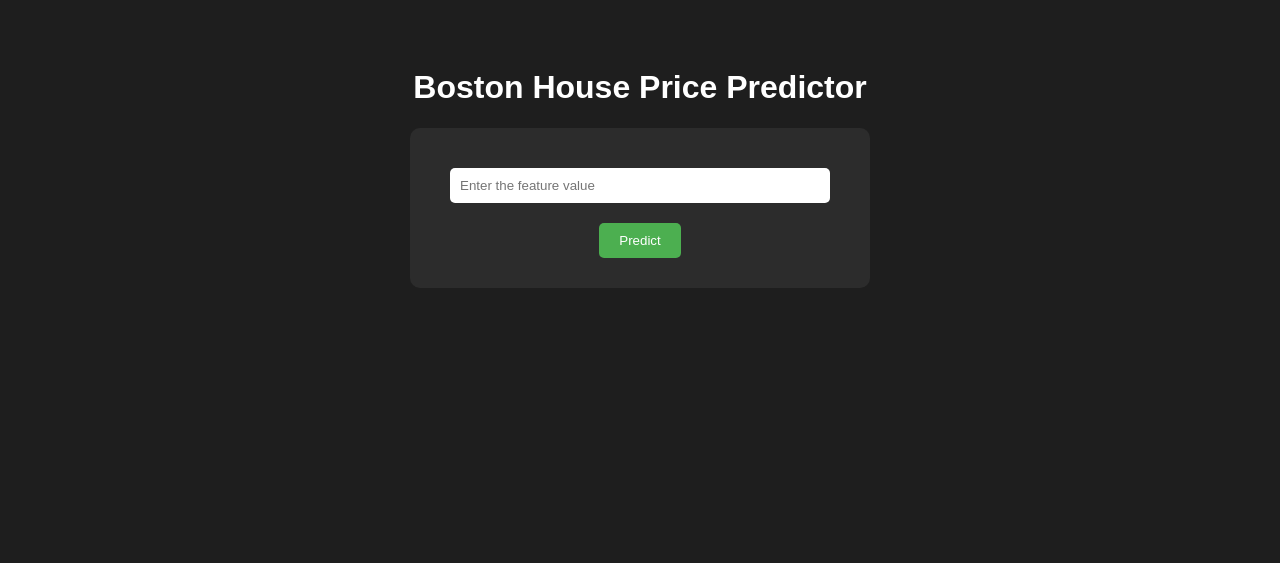
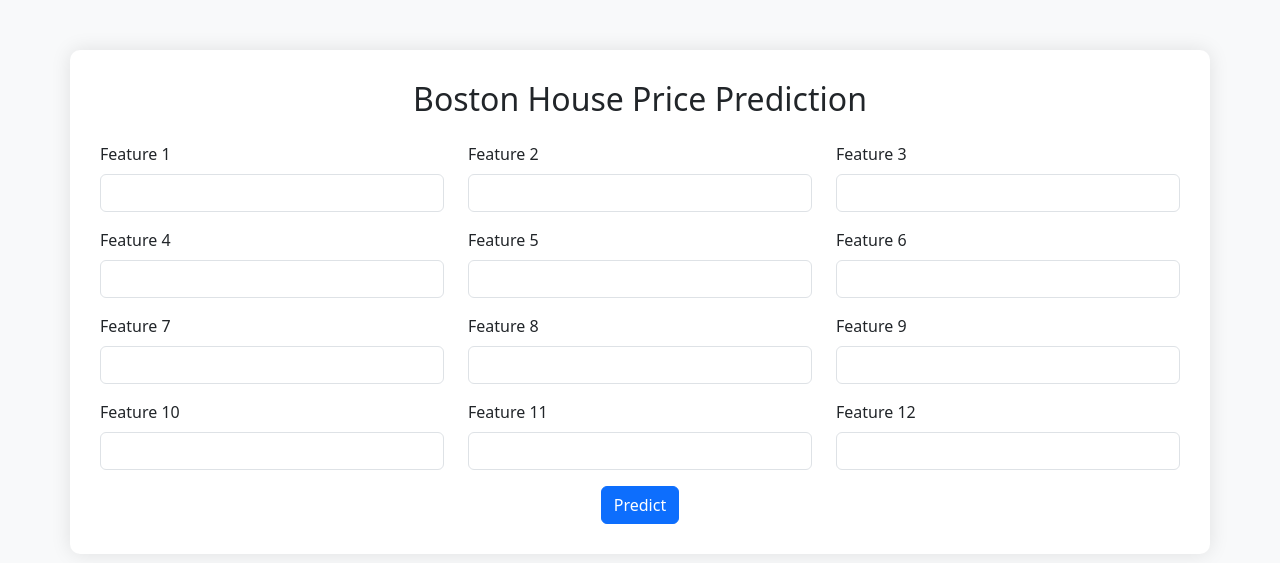
Before and after one commit to Dain-123/BOSTON, a Flask app: page / in a window 1280 px wide. Shown: the top 563 px of the page. Run offline with Flask 3, Linux system fonts and the light colour scheme; parts of the project's set-up code (start-up, migrations or seed data) failed here and were passed over.

Commit message:
Update index.html

```diff
--- a/templates/index.html
+++ b/templates/index.html
@@ -3,60 +3,49 @@
 <head>
     <meta charset="UTF-8">
     <title>Boston House Price Predictor</title>
+    <meta name="viewport" content="width=device-width, initial-scale=1">
+    <!-- Bootstrap CSS -->
+    <link href="https://cdn.jsdelivr.net/npm/bootstrap@5.3.0/dist/css/bootstrap.min.css" rel="stylesheet">
     <style>
         body {
-            background-color: #1e1e1e;
-            color: white;
-            font-family: Arial, sans-serif;
-            text-align: center;
-            padding-top: 40px;
+            background-color: #f8f9fa;
         }
         .container {
-            background-color: #2c2c2c;
+            margin-top: 50px;
+            background-color: white;
             padding: 30px;
             border-radius: 10px;
-            width: 90%;
-            max-width: 400px;
-            margin: auto;
-        }
-        input[type="text"] {
-            width: 90%;
-            padding: 10px;
-            margin: 10px 0;
-            border-radius: 5px;
-            border: none;
-        }
-        button {
-            padding: 10px 20px;
-            background-color: #4CAF50;
-            color: white;
-            border: none;
-            border-radius: 5px;
-            cursor: pointer;
-            margin-top: 10px;
-        }
-        button:hover {
-            background-color: #45a049;
+            box-shadow: 0 0 20px rgba(0,0,0,0.1);
         }
         .prediction {
             margin-top: 20px;
             font-size: 20px;
-            color: #00ffcc;
+            color: #28a745;
         }
     </style>
 </head>
 <body>
-    <h1>Boston House Price Predictor</h1>
-    <div class="container">
-        <form action="/predict" method="POST">
-            <input type="text" name="feature" placeholder="Enter the feature value" required>
-            <br>
-            <button type="submit">Predict</button>
-        </form>
 
-        {% if prediction_text %}
-            <div class="prediction">{{ prediction_text }}</div>
-        {% endif %}
-    </div>
+<div class="container">
+    <h2 class="text-center mb-4">Boston House Price Prediction</h2>
+    <form method="POST" action="/predict">
+        <div class="row">
+            {% for i in range(12) %}
+                <div class="col-md-4 mb-3">
+                    <label for="feature{{ i }}" class="form-label">Feature {{ i+1 }}</label>
+                    <input type="number" step="any" class="form-control" name="feature{{ i }}" required>
+                </div>
+            {% endfor %}
+        </div>
+        <div class="text-center">
+            <button type="submit" class="btn btn-primary">Predict</button>
+        </div>
+    </form>
+
+    {% if prediction_text %}
+        <div class="prediction text-center">{{ prediction_text }}</div>
+    {% endif %}
+</div>
+
 </body>
 </html>
```
